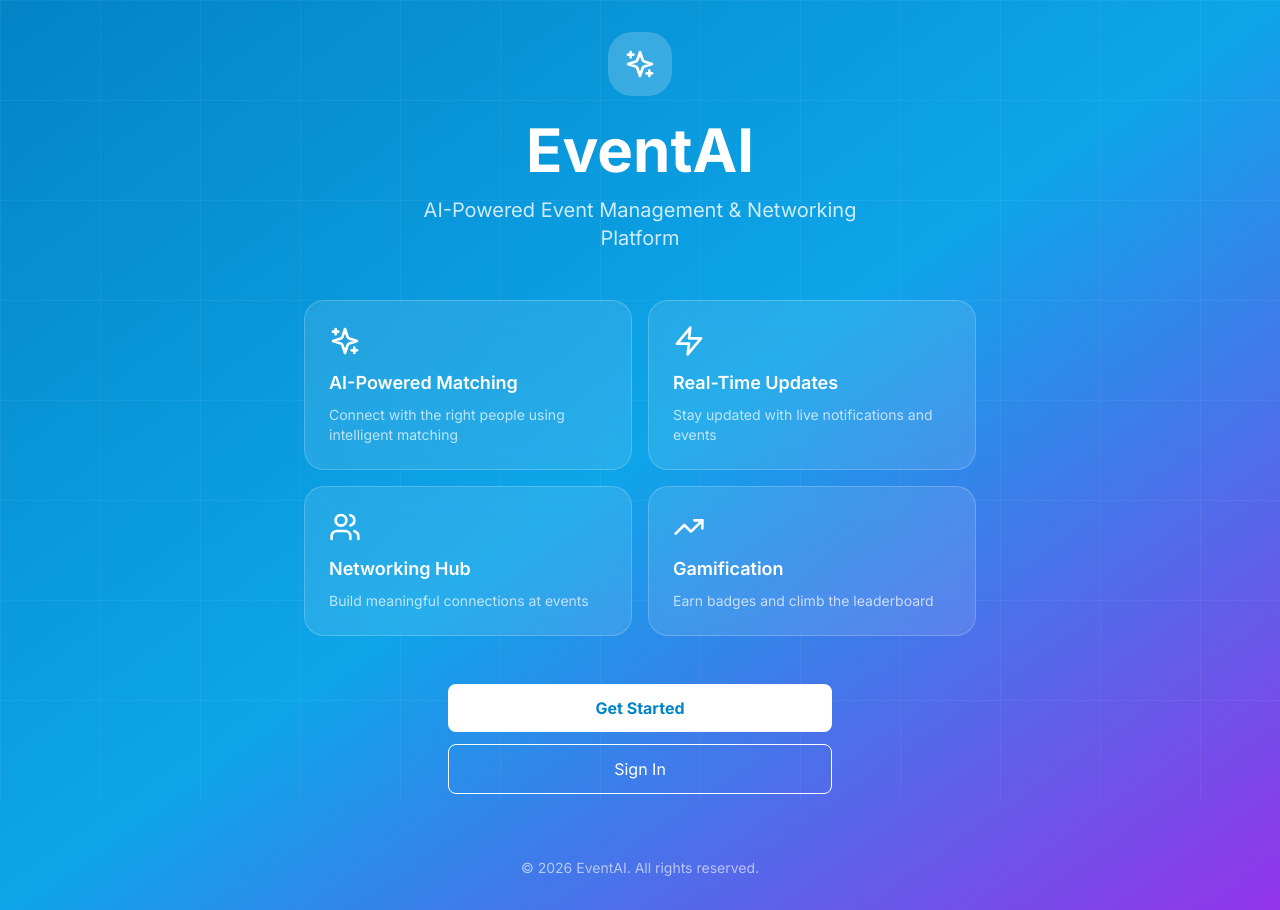
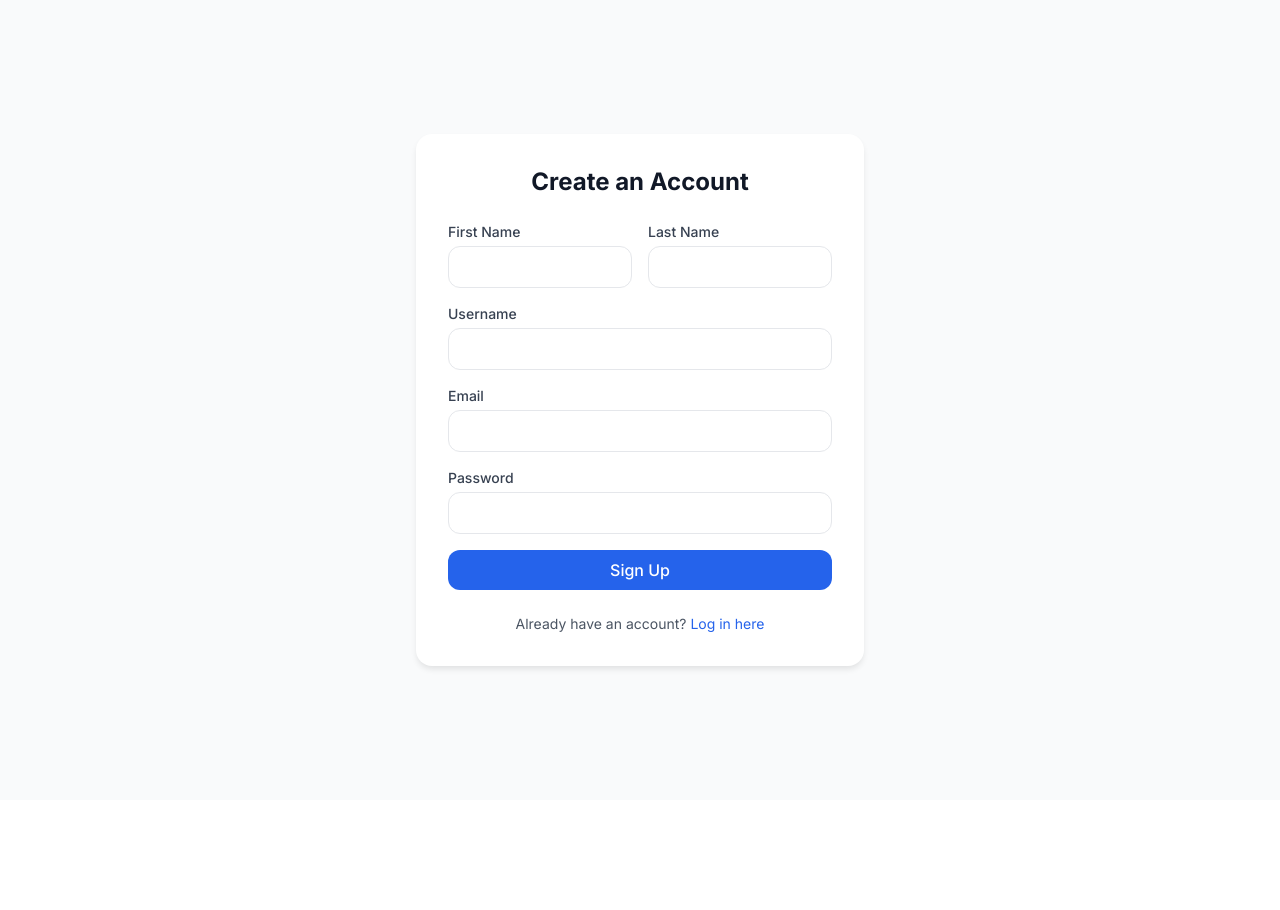
Before and after one commit to Raviraj2704/EVENT-AI, a React (Vite) app in the folder frontend/: page /auth/register in a window 1280 px wide. Before the commit this address led to /. After the commit the page ends 800 px from the top, so only its background shows below. Built offline with nearby package versions, Linux system fonts and the light colour scheme; no server answers.

Commit message:
Update Register form to send real data to Render backend

```diff
--- a/frontend/src/App.jsx
+++ b/frontend/src/App.jsx
@@ -15,6 +15,7 @@ import { useAuthStore } from './store/authStore'
 // Pages - Auth
 import SplashScreen from './pages/SplashScreen'
 import LoginScreen from './pages/LoginScreen'
+import RegisterScreen from './pages/RegisterScreen'
 import VerifyEmailScreen from './pages/VerifyEmailScreen'
 import CompleteProfileScreen from './pages/CompleteProfileScreen'
 
@@ -73,6 +74,7 @@ const App = () => {
         {/* Auth Routes */}
         <Route path="/" element={<SplashScreen />} />
         <Route path="/auth/login" element={<LoginScreen />} />
+        <Route path="/auth/register" element={<RegisterScreen />} />
         <Route path="/auth/verify-email" element={<VerifyEmailScreen />} />
         <Route path="/auth/complete-profile" element={<CompleteProfileScreen />} />
 
--- /dev/null
+++ b/frontend/src/pages/RegisterScreen.jsx
@@ -0,0 +1,144 @@
+import React, { useState } from 'react';
+import { useNavigate, Link } from 'react-router-dom';
+
+const RegisterScreen = () => {
+  const [formData, setFormData] = useState({
+    username: '',
+    first_name: '',
+    last_name: '',
+    email: '',
+    password: ''
+  });
+  const [errorMsg, setErrorMsg] = useState('');
+  const [isLoading, setIsLoading] = useState(false);
+  const navigate = useNavigate();
+
+  const handleChange = (e) => {
+    setFormData({ ...formData, [e.target.name]: e.target.value });
+  };
+
+  const handleRegister = async (e) => {
+    e.preventDefault();
+    setErrorMsg('');
+    setIsLoading(true);
+
+    try {
+      // Sending data directly to your live Render backend
+      const response = await fetch('https://event-ai-backend-inxn.onrender.com/api/v1/auth/register', {
+        method: 'POST',
+        headers: {
+          'Content-Type': 'application/json',
+        },
+        body: JSON.stringify(formData)
+      });
+
+      const data = await response.json();
+
+      if (response.ok) {
+        // Success! API returned tokens. Send user to login screen.
+        navigate('/auth/login');
+      } else {
+        // Display exact error from FastAPI (e.g., "Email already registered")
+        setErrorMsg(data.detail || 'Registration failed');
+      }
+    } catch (err) {
+      setErrorMsg('Network error. Ensure your Render backend is live.');
+    } finally {
+      setIsLoading(false);
+    }
+  };
+
+  return (
+    <div className="flex flex-col items-center justify-center min-h-screen bg-gray-50">
+      <div className="w-full max-w-md p-8 space-y-6 bg-white rounded-lg shadow-md">
+        <h2 className="text-2xl font-bold text-center text-gray-900">Create an Account</h2>
+
+        {errorMsg && (
+          <div className="p-3 text-sm text-red-700 bg-red-100 rounded">
+            {errorMsg}
+          </div>
+        )}
+
+        <form onSubmit={handleRegister} className="space-y-4">
+          <div className="grid grid-cols-2 gap-4">
+            <div>
+              <label className="block text-sm font-medium text-gray-700">First Name</label>
+              <input
+                type="text"
+                name="first_name"
+                value={formData.first_name}
+                onChange={handleChange}
+                className="w-full px-4 py-2 mt-1 border rounded-md focus:ring-blue-500 focus:border-blue-500"
+                required
+              />
+            </div>
+            <div>
+              <label className="block text-sm font-medium text-gray-700">Last Name</label>
+              <input
+                type="text"
+                name="last_name"
+                value={formData.last_name}
+                onChange={handleChange}
+                className="w-full px-4 py-2 mt-1 border rounded-md focus:ring-blue-500 focus:border-blue-500"
+                required
+              />
+            </div>
+          </div>
+
+          <div>
+            <label className="block text-sm font-medium text-gray-700">Username</label>
+            <input
+              type="text"
+              name="username"
+              value={formData.username}
+              onChange={handleChange}
+              className="w-full px-4 py-2 mt-1 border rounded-md focus:ring-blue-500 focus:border-blue-500"
+              required
+            />
+          </div>
+
+          <div>
+            <label className="block text-sm font-medium text-gray-700">Email</label>
+            <input
+              type="email"
+              name="email"
+              value={formData.email}
+              onChange={handleChange}
+              className="w-full px-4 py-2 mt-1 border rounded-md focus:ring-blue-500 focus:border-blue-500"
+              required
+            />
+          </div>
+
+          <div>
+            <label className="block text-sm font-medium text-gray-700">Password</label>
+            <input
+              type="password"
+              name="password"
+              value={formData.password}
+              onChange={handleChange}
+              className="w-full px-4 py-2 mt-1 border rounded-md focus:ring-blue-500 focus:border-blue-500"
+              required
+            />
+          </div>
+
+          <button
+            type="submit"
+            disabled={isLoading}
+            className="w-full px-4 py-2 font-medium text-white bg-blue-600 rounded-md hover:bg-blue-700 disabled:opacity-50"
+          >
+            {isLoading ? 'Creating...' : 'Sign Up'}
+          </button>
+        </form>
+
+        <p className="text-sm text-center text-gray-600">
+          Already have an account?{' '}
+          <Link to="/auth/login" className="text-blue-600 hover:underline">
+            Log in here
+          </Link>
+        </p>
+      </div>
+    </div>
+  );
+};
+
+export default RegisterScreen;
```
Also changed, not shown: frontend/vercel.json (added).
